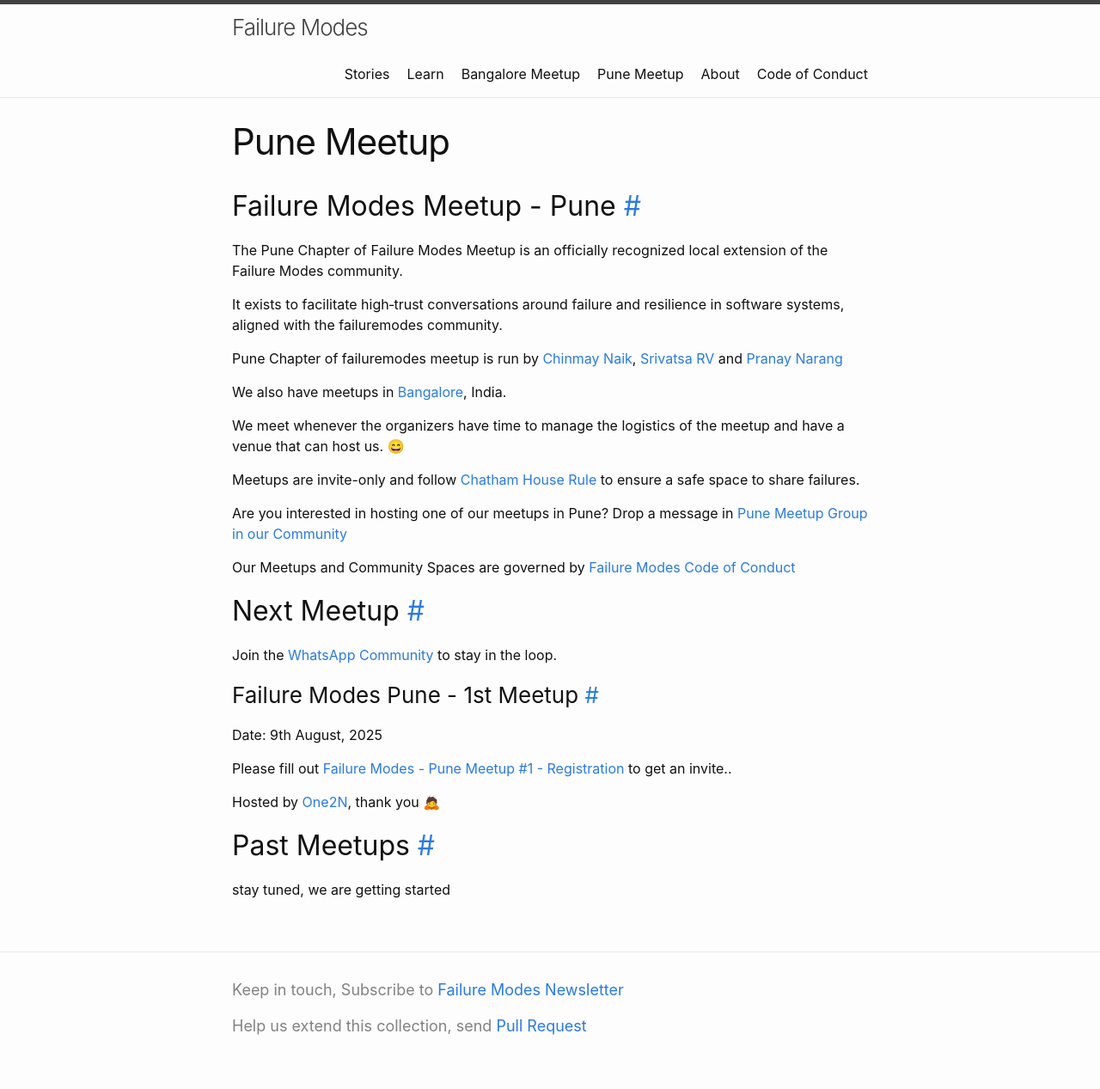
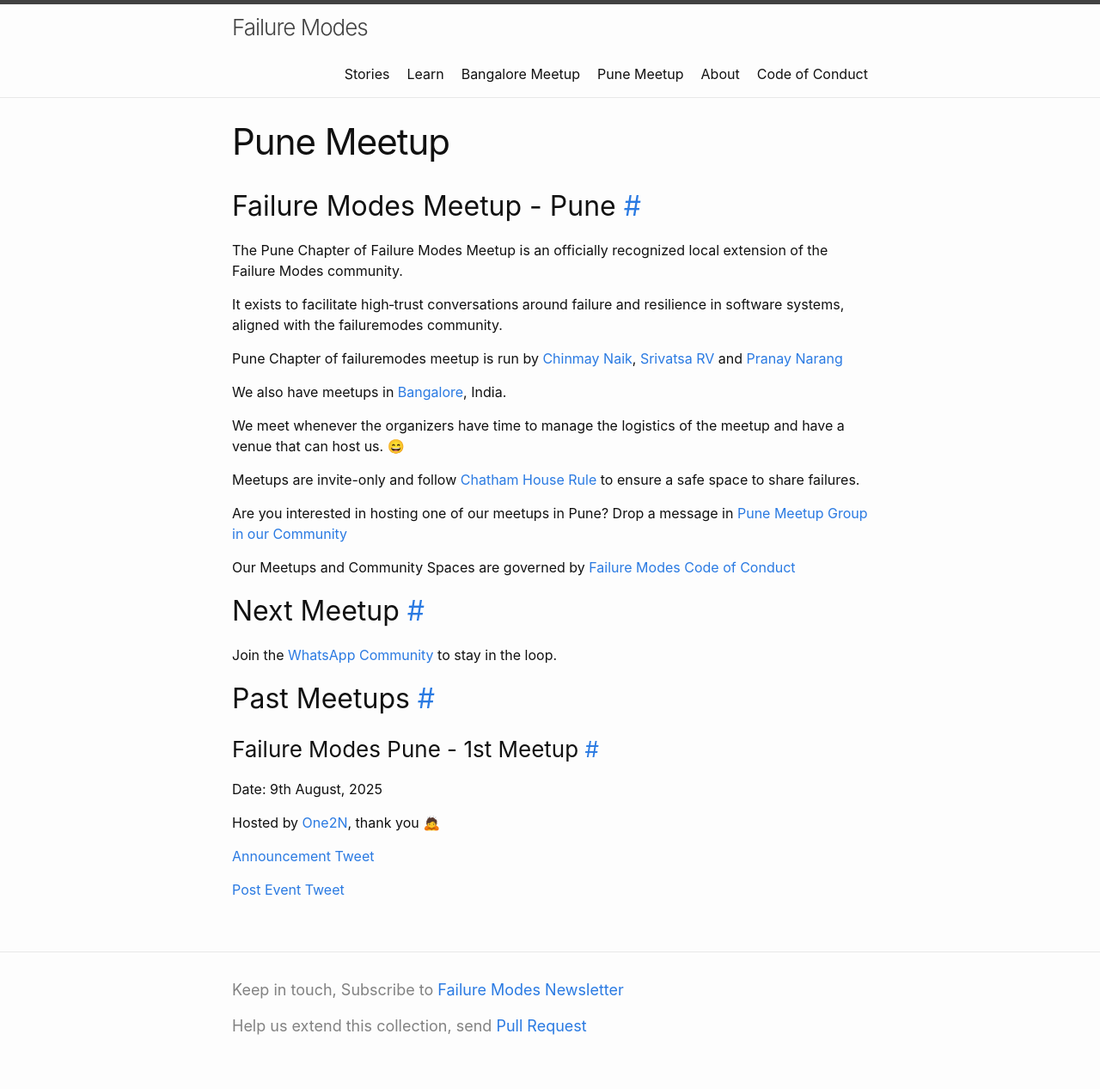
Before and after one commit to electron0zero/failure-modes, a Jekyll site: the page built from pages/meetup-pune.md, in a window 1280 px wide. Shown: the whole page at 86% size. Built offline with Jekyll 4.4.1, drawn with Linux system fonts in a browser that asks for light colours; emoji names are drawn with the system emoji font.

Commit message:
Pune 1meet (#126)
* Add details for the 1st Pune Meetup including date and registration link

* Update Pune Meetup page with past meetup details and event tweets

Signed-off-by: Spandan <spandan@one2n.in>

---------

Signed-off-by: Spandan <spandan@one2n.in>

```diff
--- a/pages/meetup-pune.md
+++ b/pages/meetup-pune.md
@@ -27,15 +27,14 @@
 
 Join the [WhatsApp Community](https://chat.whatsapp.com/IQOeAnHctWu2FSbgZ0Brro) to stay in the loop.
 
+## Past Meetups
+
 ### Failure Modes Pune - 1st Meetup
 
 Date: 9th August, 2025
 
-Please fill out [Failure Modes - Pune Meetup #1 - Registration](https://forms.gle/65pAMk1LcXwRCH2e7) to get an invite..
-
 Hosted by [One2N](https://www.One2N.io), thank you :bow:
 
+[Announcement Tweet](https://x.com/chinmay185/status/1952661048856604907)
 
-## Past Meetups
-
-stay tuned, we are getting started
+[Post Event Tweet](https://x.com/chinmay185/status/1954140866760564836)
```
